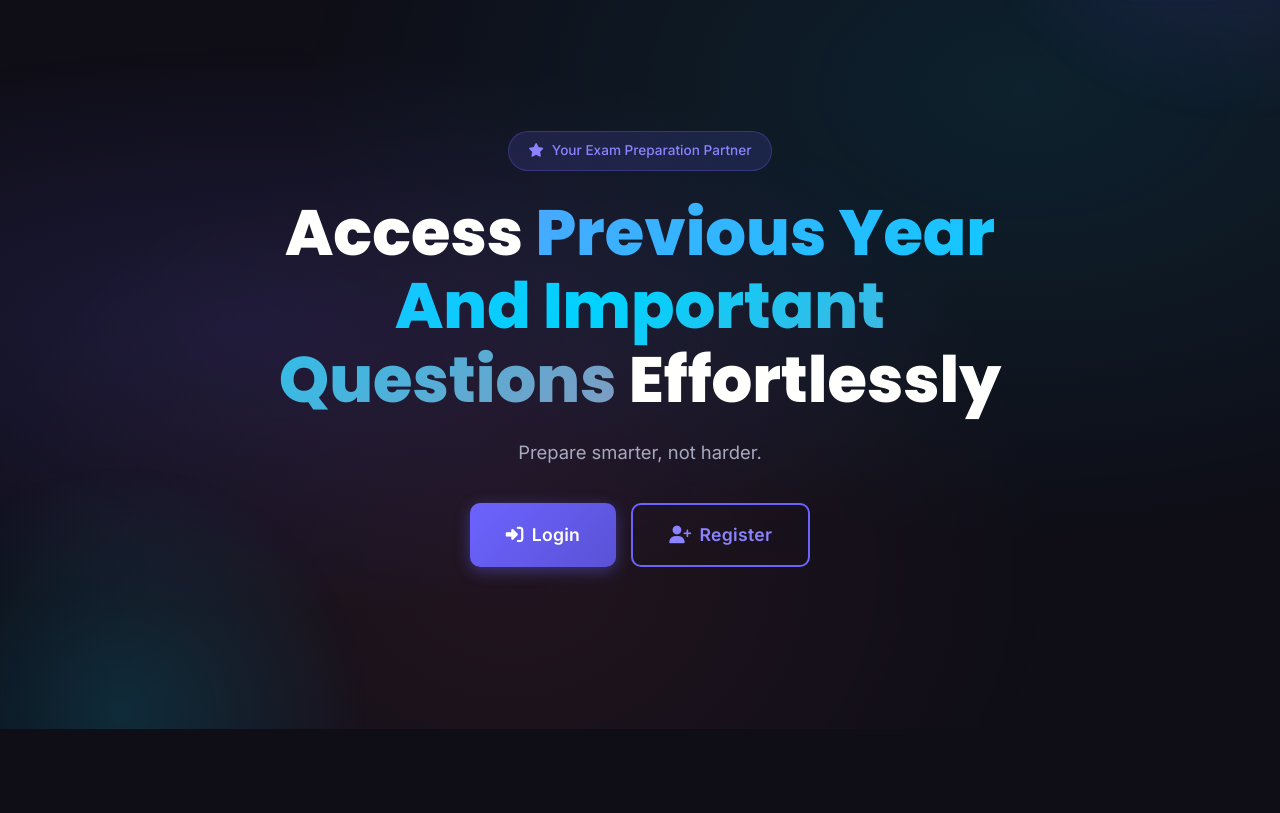
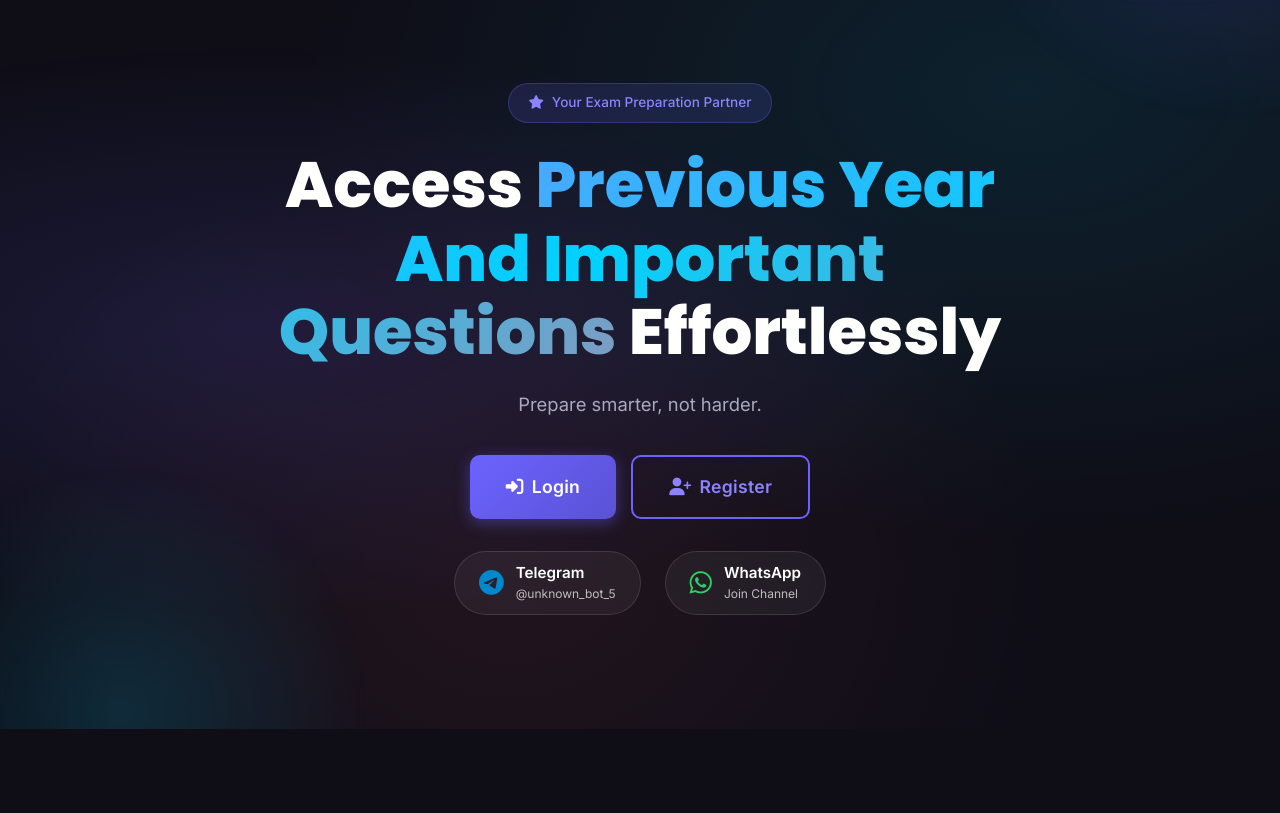
Before and after one commit to Nikhil-Ravula/ABHYAS, a Django app: page / in a window 1280 px wide. Shown: the part 71-884 px from the top of the page. Run offline with Django 5.2, Linux system fonts and the light colour scheme; parts of the project's set-up code (start-up, migrations or seed data) failed here and were passed over.

Commit message:
support option

```diff
--- a/pyqapp/templates/pyqapp/index.html
+++ b/pyqapp/templates/pyqapp/index.html
@@ -70,6 +70,39 @@
                 </a>
                 {% endif %}
             </div>
+            <div class="hero-social" style="display: flex; justify-content: center; gap: 1.5rem; margin-top: 2rem; flex-wrap: wrap;">
+                <!-- Telegram -->
+                <a href="https://t.me/unknown_bot_5" target="_blank" rel="noopener noreferrer"
+                   id="telegram-link"
+                   style="display: flex; align-items: center; gap: 0.75rem; padding: 0.75rem 1.5rem;
+                          background: rgba(255, 255, 255, 0.05); border: 1px solid rgba(255, 255, 255, 0.12);
+                          border-radius: 50px; text-decoration: none; color: inherit;
+                          transition: transform .25s, box-shadow .25s, border-color .25s; backdrop-filter: blur(8px);"
+                   onmouseover="this.style.transform='translateY(-3px)';this.style.boxShadow='0 8px 25px rgba(0,136,204,.3)';this.style.borderColor='#0088cc';this.style.background='rgba(0,136,204,0.1)';"
+                   onmouseout ="this.style.transform='';this.style.boxShadow='';this.style.borderColor='rgba(255, 255, 255, 0.12)';this.style.background='rgba(255, 255, 255, 0.05)';">
+                    <i class="fab fa-telegram" style="font-size: 1.6rem; color: #0088cc;"></i>
+                    <div style="text-align: left; line-height: 1.2;">
+                        <span style="font-weight: 600; font-size: 0.95rem; display: block;">Telegram</span>
+                        <span style="font-size: 0.75rem; opacity: .7;">@unknown_bot_5</span>
+                    </div>
+                </a>
+
+                <!-- WhatsApp Channel -->
+                <a href="https://whatsapp.com/channel/0029Vb8pz0IGehESBFFqc23o" target="_blank" rel="noopener noreferrer"
+                   id="whatsapp-link"
+                   style="display: flex; align-items: center; gap: 0.75rem; padding: 0.75rem 1.5rem;
+                          background: rgba(255, 255, 255, 0.05); border: 1px solid rgba(255, 255, 255, 0.12);
+                          border-radius: 50px; text-decoration: none; color: inherit;
+                          transition: transform .25s, box-shadow .25s, border-color .25s; backdrop-filter: blur(8px);"
+                   onmouseover="this.style.transform='translateY(-3px)';this.style.boxShadow='0 8px 25px rgba(37,211,102,.3)';this.style.borderColor='#25D366';this.style.background='rgba(37,211,102,0.1)';"
+                   onmouseout ="this.style.transform='';this.style.boxShadow='';this.style.borderColor='rgba(255, 255, 255, 0.12)';this.style.background='rgba(255, 255, 255, 0.05)';">
+                    <i class="fab fa-whatsapp" style="font-size: 1.6rem; color: #25D366;"></i>
+                    <div style="text-align: left; line-height: 1.2;">
+                        <span style="font-weight: 600; font-size: 0.95rem; display: block;">WhatsApp</span>
+                        <span style="font-size: 0.75rem; opacity: .7;">Join Channel</span>
+                    </div>
+                </a>
+            </div>
         </div>
     </section>
 
@@ -98,6 +131,8 @@
         </div>
     </section>
 
+    </section>
+
     <script>
         function toggleMenu() {
             document.getElementById('navLinks').classList.toggle('active');
--- a/pyqapp/templates/pyqapp/login.html
+++ b/pyqapp/templates/pyqapp/login.html
@@ -60,6 +60,9 @@
                     Don't have an account? <a href="{% url 'register' %}" style="color: var(--secondary);">Register
                         here</a>
                 </p>
+                <div style="text-align: center; margin-top: 1rem; padding-top: 1rem; border-top: 1px solid rgba(255, 255, 255, 0.08); font-size: 0.85rem; color: var(--text-secondary);">
+                    Having issues? We're here to help on <a href="https://t.me/unknown_bot_5" target="_blank" rel="noopener noreferrer" style="color: #0088cc; text-decoration: none; font-weight: 500; display: inline-flex; align-items: center; gap: 0.25rem;"><i class="fab fa-telegram"></i> Telegram</a>
+                </div>
             </div>
         </div>
     </div>
--- a/pyqapp/templates/pyqapp/register.html
+++ b/pyqapp/templates/pyqapp/register.html
@@ -66,6 +66,9 @@
                     Already have an account? <a href="{% url 'login' %}" style="color: var(--primary-light);">Login
                         here</a>
                 </p>
+                <div style="text-align: center; margin-top: 1rem; padding-top: 1rem; border-top: 1px solid rgba(255, 255, 255, 0.08); font-size: 0.85rem; color: var(--text-secondary);">
+                    Having issues? We're here to help on <a href="https://t.me/unknown_bot_5" target="_blank" rel="noopener noreferrer" style="color: #0088cc; text-decoration: none; font-weight: 500; display: inline-flex; align-items: center; gap: 0.25rem;"><i class="fab fa-telegram"></i> Telegram</a>
+                </div>
             </div>
         </div>
     </div>
```
